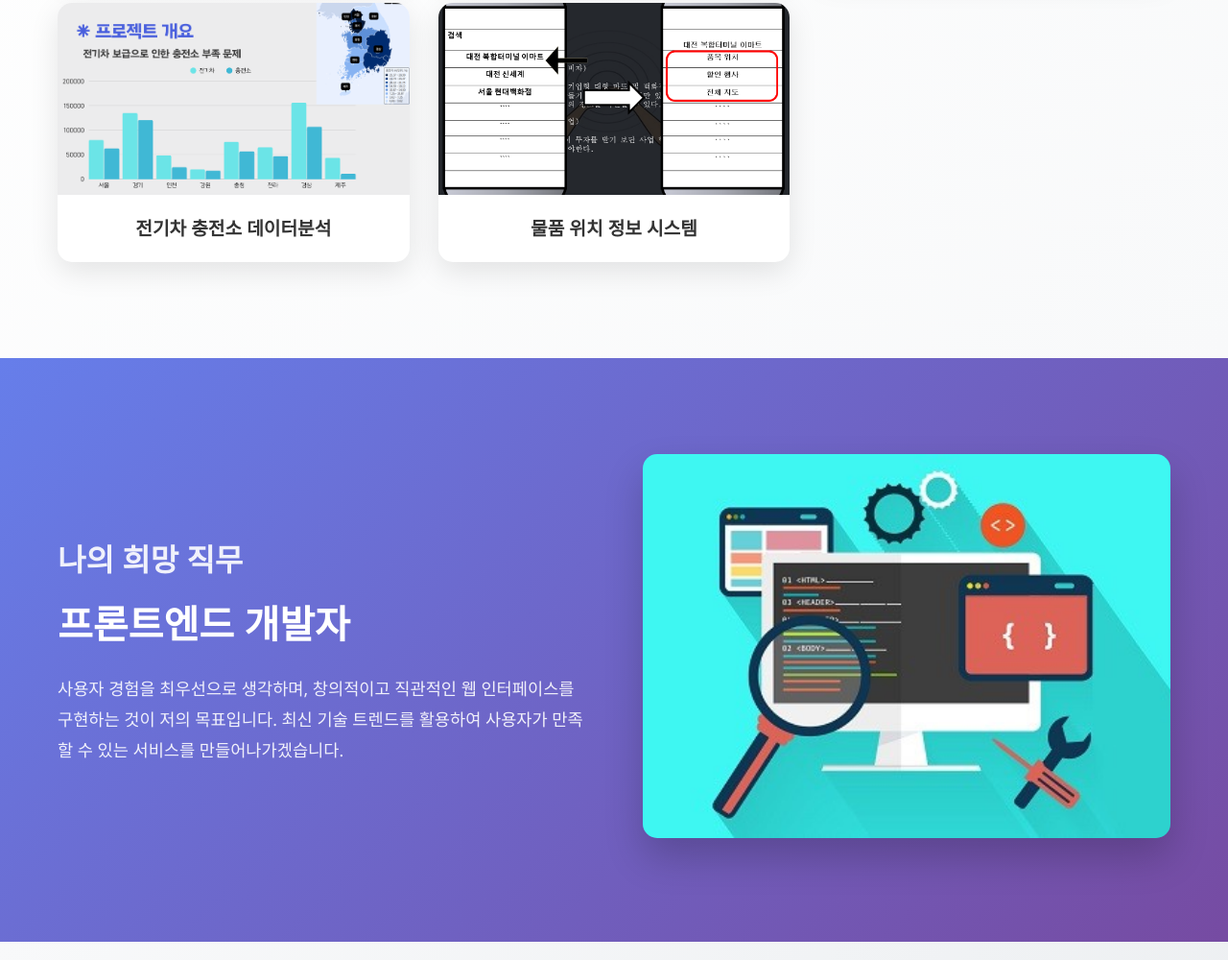
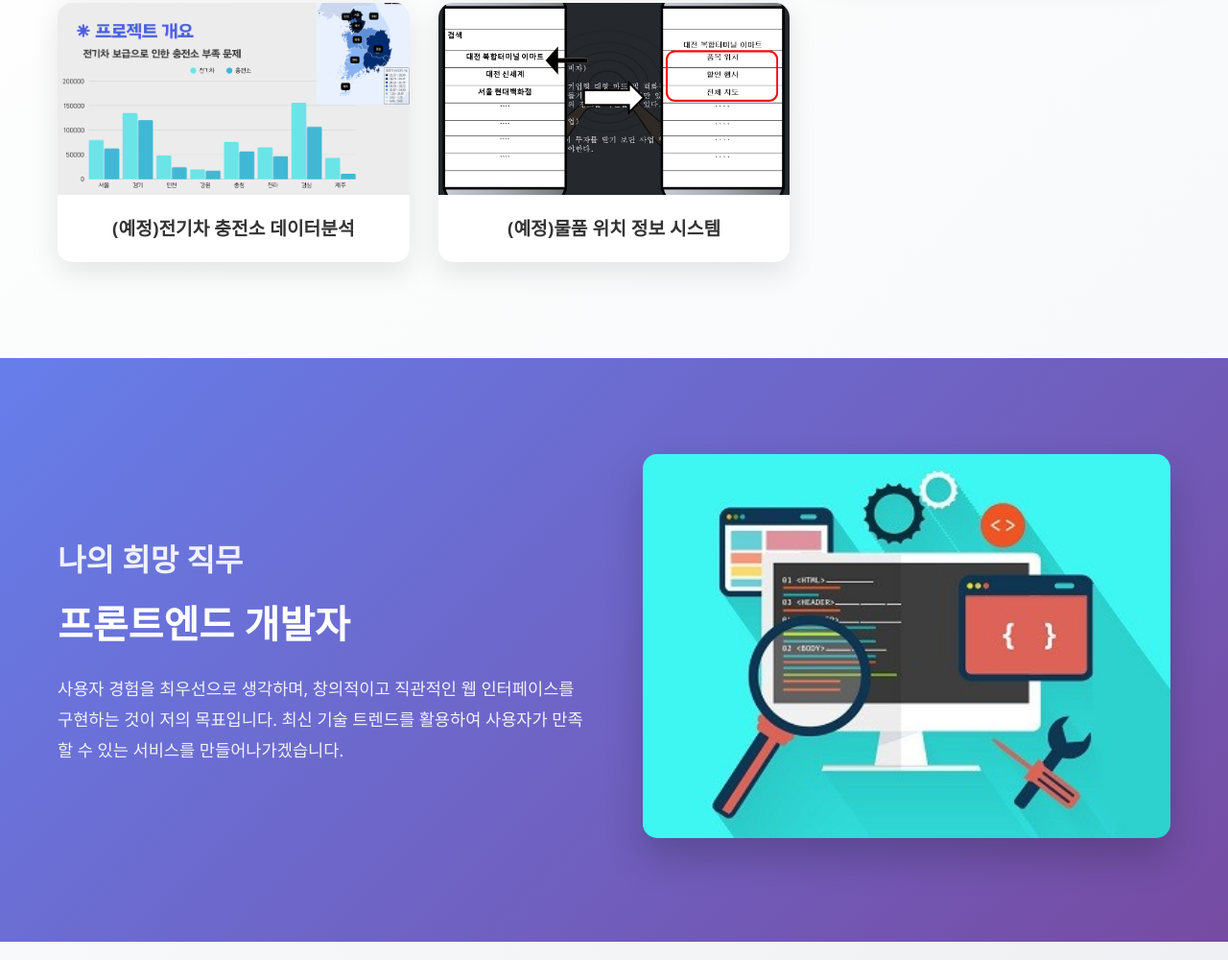
Before and after one commit to impodo/impodo.github.io, a plain HTML site: page index.html in a window 1280 px wide. Shown: the part 2014-3014 px from the top of the page at 96% size. Drawn offline with Linux system fonts and the light colour scheme.

Commit message:
Update index.html

```diff
--- a/index.html
+++ b/index.html
@@ -138,7 +138,7 @@
                             <i class="fas fa-eye"></i>
                         </div>
                     </div>
-                    <h3>전기차 충전소 데이터분석</h3>
+                    <h3>(예정)전기차 충전소 데이터분석</h3>
                 </div>
 
                 <div class="project-card" onclick="openModal('project5')">
@@ -148,7 +148,7 @@
                             <i class="fas fa-eye"></i>
                         </div>
                     </div>
-                    <h3>물품 위치 정보 시스템</h3>
+                    <h3>(예정)물품 위치 정보 시스템</h3>
                 </div>
             </div>
         </div>
```
